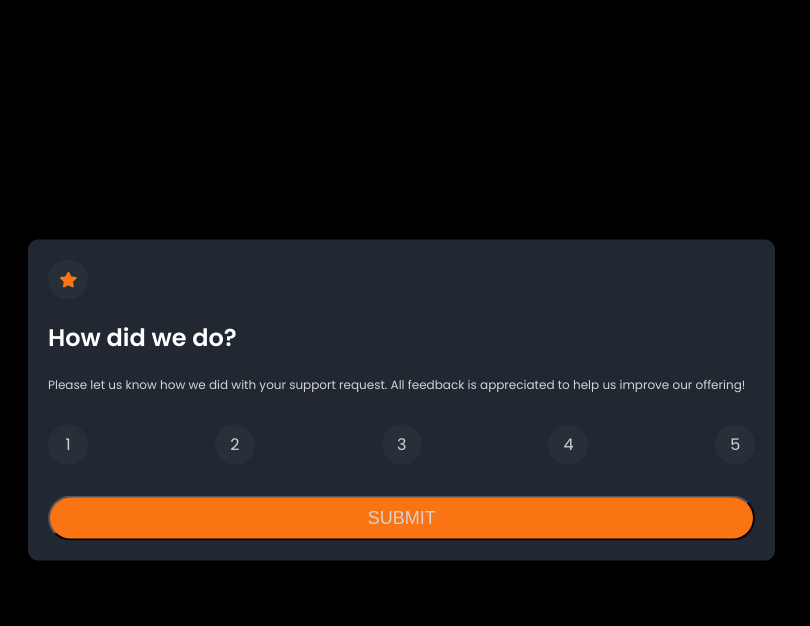
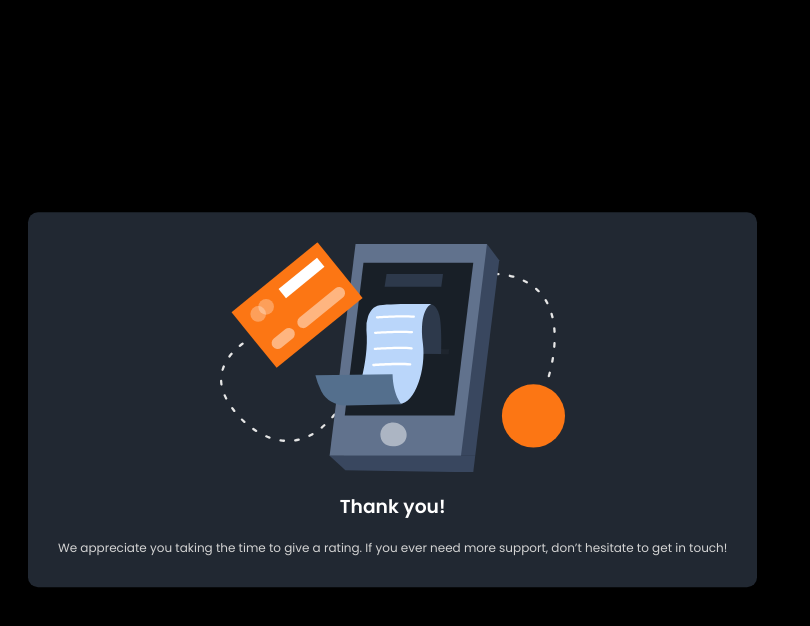
Before and after one commit to ocrearyy/interactive-rating-component, a plain HTML site: page index.html in a window 1280 px wide. Both pictures are taken after a click on the button "SUBMIT". Shown: the whole page, without its empty margins (0-810 px from the left). Drawn offline with Linux system fonts and the light colour scheme.

Commit message:
thank you popup

```diff
--- /dev/null
+++ b/app.js
@@ -0,0 +1,13 @@
+function displaypopup() {
+    document.querySelector('#popup').style.display = 'block';
+    document.querySelector('#rating-section').style.display = 'none';
+
+
+    }
+
+
+
+// const popup = document.querySelector('#popup');
+// popup.style.display = 'block';
+
+// popup.addEventListener('click', displaypopup());
--- a/index.html
+++ b/index.html
@@ -15,7 +15,7 @@
 
   <!-- Rating state start -->
 
-<Section class="rating-content">
+<Section id="rating-section" class="rating-content">
   <div id="circle">
     <!-- <img src="images/icon-star.svg" alt=""> -->
   </div>
@@ -28,23 +28,25 @@
     <li class="ratings">4</li>
     <li class="ratings">5</li>
   </ul>
-  <button class="btn">SUBMIT</button>
+  <button  onclick="displaypopup()" class="btn">SUBMIT</button>
 </Section>
 
   <!-- Rating state end -->
 
   <!-- Thank you state start -->
 
-<Section class="thank-you-content">
-  <img src="images/illustration-thank-you.svg" alt="">
-  <h2>You selected <!-- Add rating here --> out of 5</h2>
-  <h3>Thank you!</h3>
-  <p>We appreciate you taking the time to give a rating. If you ever need more support, don’t hesitate to get in touch!</p>
+<Section id="popup" class="rating-content">
+  <img id="thanks" src="images/illustration-thank-you.svg" alt="">
+  <h2 class="popup-rating">
+    <!-- Add rating here -->
+  </h2>
+  <h3 id="popup-main-text">Thank you!</h3>
+  <p id="popup-paragraph">We appreciate you taking the time to give a rating. If you ever need more support, don’t hesitate to get in touch!</p>
 </Section>
 
   <!-- Thank you state end -->
 
 
-
+  <script src="app.js"></script>
 </body>
 </html>
--- a/style.css
+++ b/style.css
@@ -61,6 +61,12 @@ p {
   text-align: center;
   color: lightgray;
   line-height: 40px;
+  transition: 0.5s;
+  cursor: pointer;
+}
+
+.ratings:hover {
+  background-color: hsl(25, 97%, 53%);
 }
 
 .btn {
@@ -74,6 +80,28 @@ p {
   background-color: hsl(25, 97%, 53%);
 }
 
-.thank-you-content {
+#popup {
   display: none;
 }
+
+#thanks {
+  margin-top: 30px;
+  display: block;
+  margin-left: auto;
+  margin-right: auto;
+  width: 50%;
+}
+
+#popup-main-text {
+  color: white;
+  text-align: center;
+}
+
+#popup-paragraph {
+  color: lightgray;
+  padding-left: 10px;
+  padding-right: 10px;
+  text-align: center;
+  font-size: 12px;
+  margin-bottom: 30px;
+}
```
